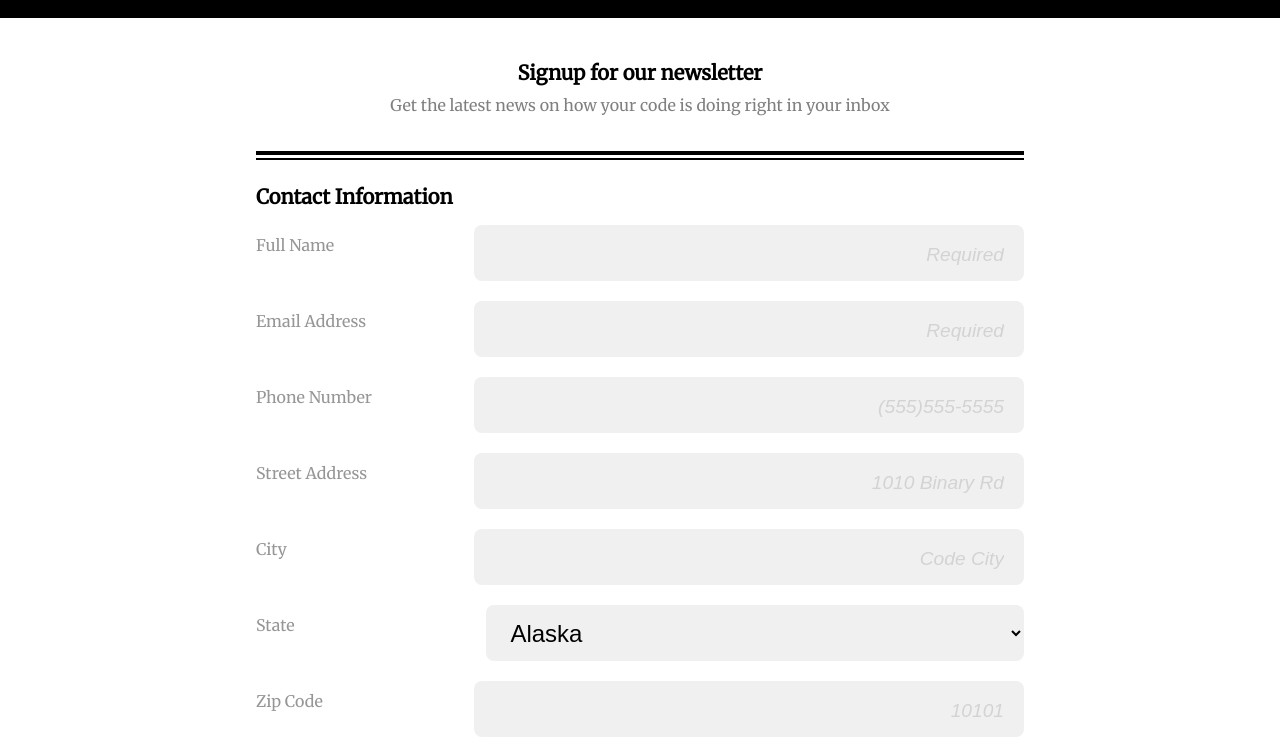
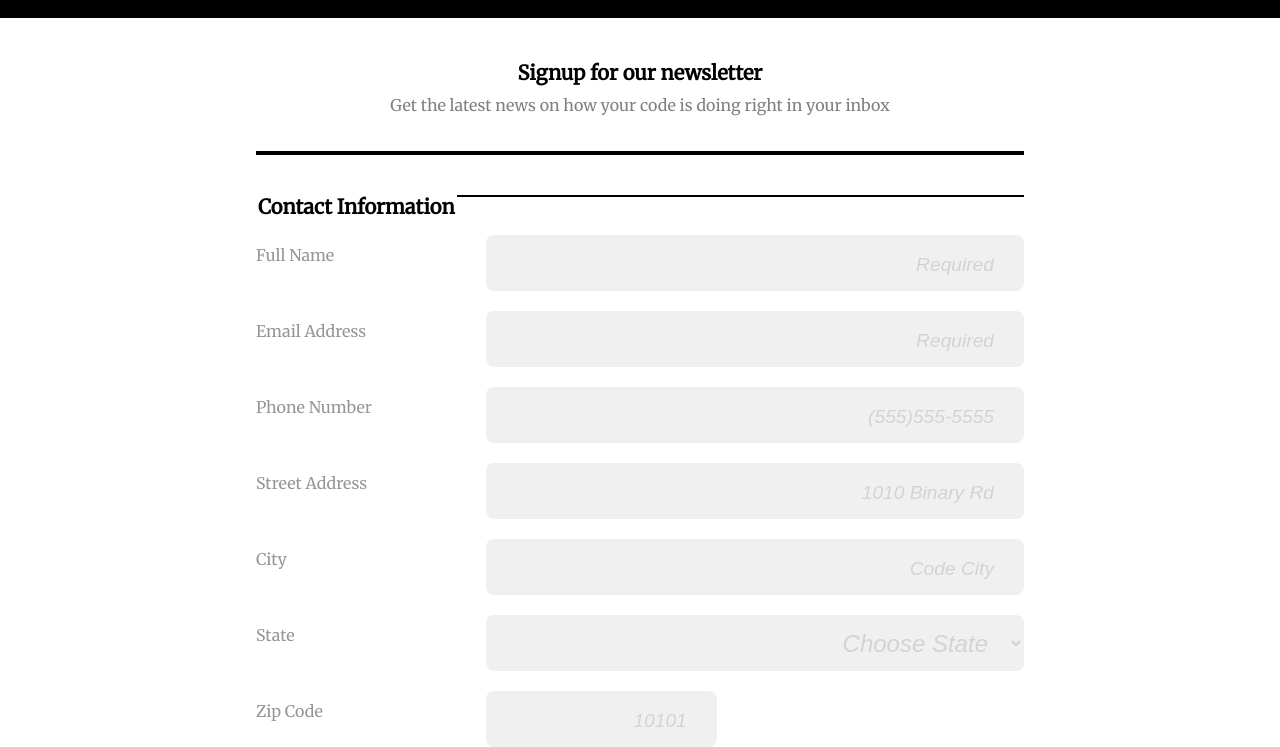
Before and after one commit to Nikolai-O/fewd-techdegree-project3, a plain HTML site: page index.html in a window 1280 px wide. Shown: the part 53-800 px from the top of the page. Drawn offline with Linux system fonts and the light colour scheme.

Commit message:
Ready for Review
Will be submitting this version for review.

```diff
--- a/css/styles.css
+++ b/css/styles.css
@@ -1,4 +1,8 @@
 /* === BASE ELEMENT STYLES === */
+
+* {
+    box-sizing: border-box;
+}
 
 body {
     margin: 0;
@@ -107,16 +111,14 @@ footer {
     padding: 0 20px;
 }
 
-.box::placeholder {
+.box::placeholder,
+select {
     color: lightgrey;
     font-size: 0.8em;
     text-align: right;
     font-style: italic;
     position: relative;
-}
-
-option {
-    color: lightgrey;
+    padding-right: 10px;
 }
 
 .box:focus,
@@ -191,6 +193,10 @@ input[type="radio"] {
         margin-bottom: 25px;
     }
 
+    .form h2 {
+        margin-top: 36px;
+    }
+
     .flexbox {
         display: flex;
         flex-direction: row;
@@ -206,6 +212,6 @@ input[type="radio"] {
     }
 
     .zip {
-        max-width: none;
+        max-width: 30%;
     }
 }
--- a/index.html
+++ b/index.html
@@ -19,7 +19,7 @@
     <main class="container">
         <form class="form">
             <fieldset>
-                <h2>Contact Information</h2>
+                <legend><h2>Contact Information</h2></legend>
                 <div class="fields">
                     <div class="flexbox">
                         <label for="name" class="label">Full Name</label>
@@ -50,6 +50,7 @@
                         <label for="state" class="label">State</label>
                         <select id="state" name='user_state' class="box">
                             <optgroup label="State" class="state">
+                                <option value="" disabled selected hidden><span class="state-select">Choose State</span></option>
                                 <option value="AK">Alaska</option>
                                 <option value="AL">Alabama</option>
                                 <option value="AR">Arkansas</option>
@@ -114,7 +115,7 @@
             </fieldset>
 
             <fieldset>
-                <h2>Newsletter</h2>
+                <legend><h2>Newsletter</h2></legend>
                 <div class="newsletter">
                     <label class="label">Select the newsletters you would like to receive</label>
                     <div class="checkbox"><input type="checkbox" id="HTML" value="newsletter_html" name="user_newsletter"><label class="label" for="HTML">HTML News</label></div>
```
